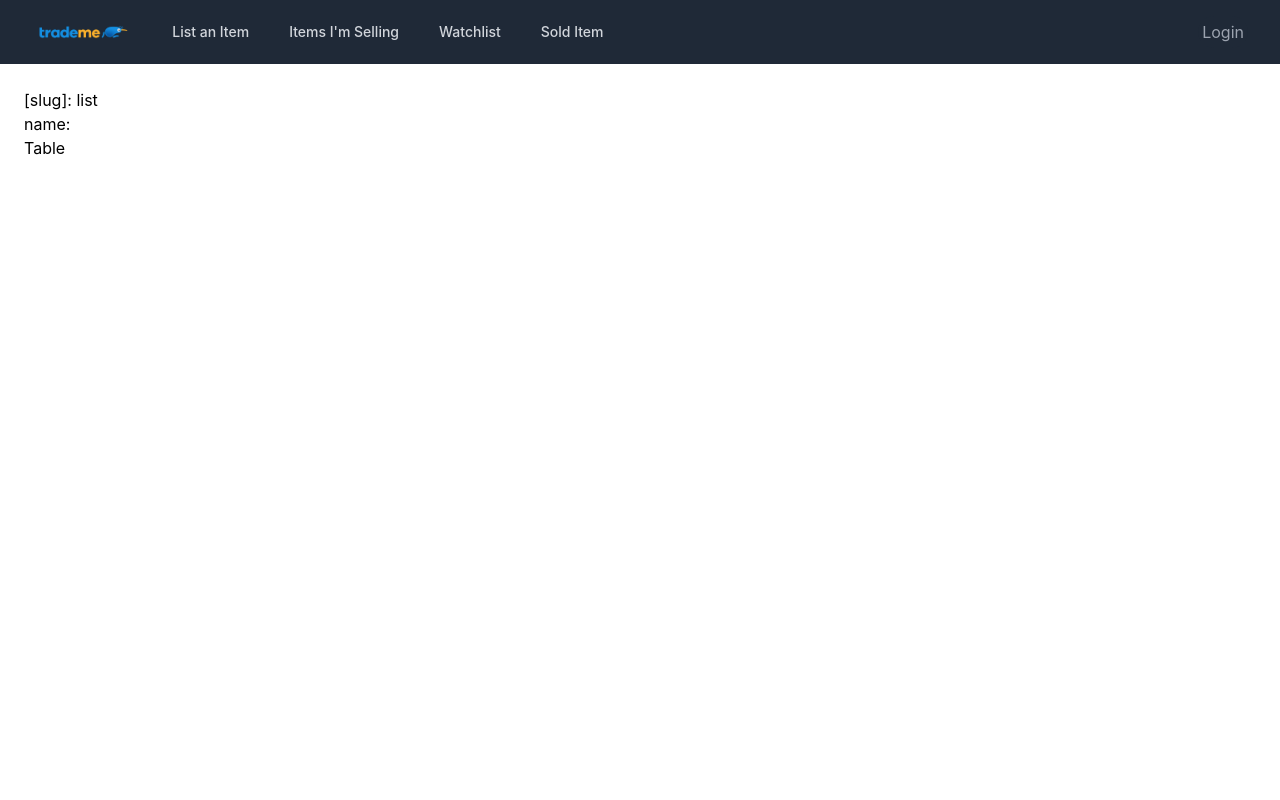
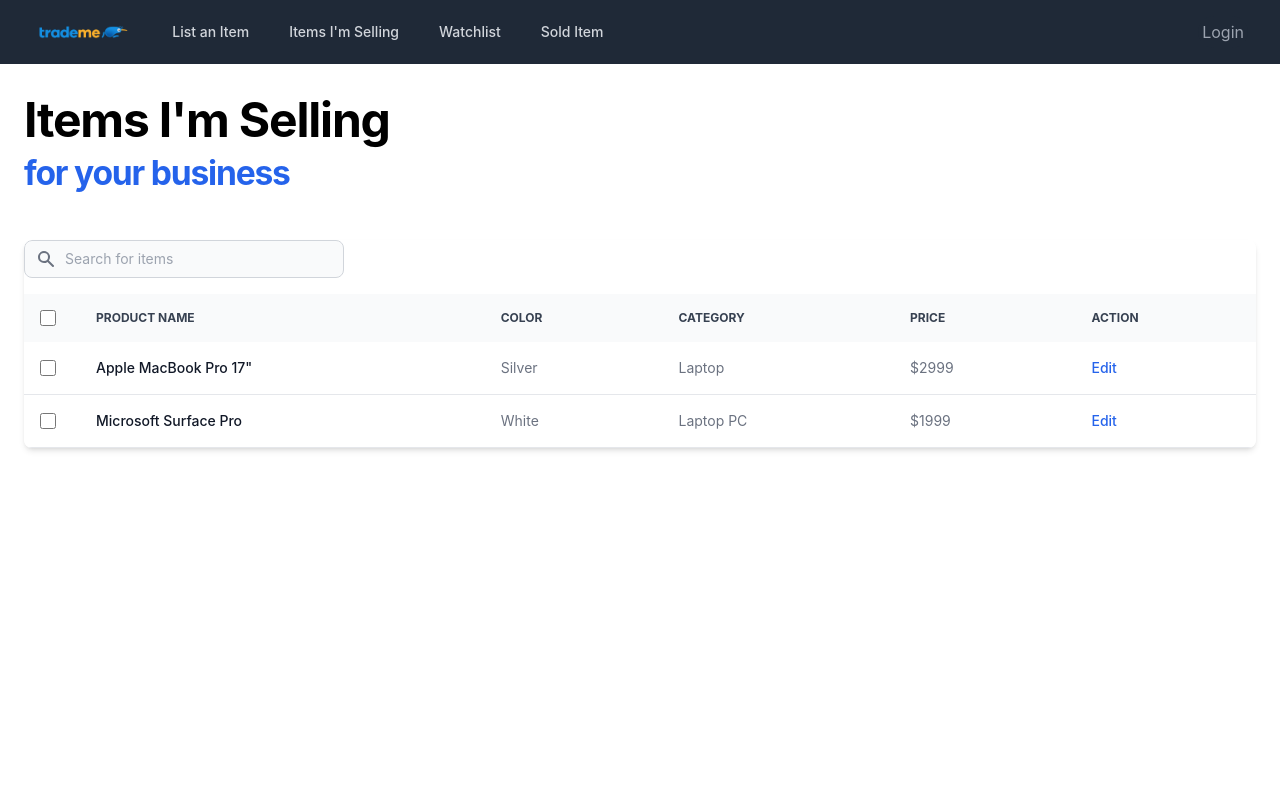
Before and after one commit to yoho4613/Trademe-Manager-App, a Next.js app: page /a/list in a window 1280 px wide. Shown: the top 800 px of the page. Built offline with nearby package versions, Linux system fonts and the light colour scheme.

Commit message:
table setup

```diff
--- a/components/Navbar.jsx
+++ b/components/Navbar.jsx
@@ -6,7 +6,7 @@
 import Link from "next/link";
 import Image from "next/image";
 import assets from "../assets";
-import { BASE_PAGE_SLUG } from "../constant/config";
+import { BASE_PAGE_SLUG, menu } from "../constant/config";
 
 function classNames(...classes) {
   return classes.filter(Boolean).join(" ");
@@ -19,9 +19,37 @@
   {slug: "sold", name: "Sold Item", href: `${BASE_PAGE_SLUG}/sold`, current: false },
 ];
 
+// export const navigation = [...menu]
+
 const Navbar = () => {
   const [isAuth, setIsAuth] = useState(false);
-  const { user, setUser} = useStateContext();
+  // const [navigation, setNavigation] = useState([
+  //   {
+  //     slug: "list",
+  //     name: "List an Item",
+  //     href: `${BASE_PAGE_SLUG}/list`,
+  //     current: false,
+  //   },
+  //   {
+  //     slug: "selling",
+  //     name: "Items I'm Selling",
+  //     href: `${BASE_PAGE_SLUG}/selling`,
+  //     current: true,
+  //   },
+  //   {
+  //     slug: "watchlist",
+  //     name: "Watchlist",
+  //     href: `${BASE_PAGE_SLUG}/watchlist`,
+  //     current: false,
+  //   },
+  //   {
+  //     slug: "sold",
+  //     name: "Sold Item",
+  //     href: `${BASE_PAGE_SLUG}/sold`,
+  //     current: false,
+  //   },
+  // ]);
+  const { user, setUser } = useStateContext();
   const router = useRouter();
 
   useEffect(() => {
--- a/components/Table.jsx
+++ /dev/null
@@ -1,13 +0,0 @@
-import React from 'react'
-import Watchlist from './Watchlist'
-
-
-const Table = ({category: category}) => {
-
-  console.log(category)
-  return (
-    <div>Table</div>
-  )
-}
-
-export default Table
--- /dev/null
+++ b/components/TableDetail.jsx
@@ -0,0 +1,162 @@
+import React, { useEffect, useState } from "react";
+import { useStateContext } from "../context/StateContext";
+import Watchlist from "./Watchlist";
+
+
+const TableDetail = ({ category: category, url: url }) => {
+  const { user, fetchData } = useStateContext();
+  const [search, setSearch] = useState("");
+  const [data, setData] = useState({});
+
+
+
+  useEffect(() => {
+    // fetchData(url, user, setData)
+  }, [search])
+
+
+
+
+
+
+  return (
+    <div>
+      <div className="relative overflow-x-auto shadow-md sm:rounded-lg">
+        <div className="flex items-center justify-between pb-4">
+
+          <label htmlFor="table-search" className="sr-only">
+            Search
+          </label>
+          <div className="relative">
+            <div className="absolute inset-y-0 left-0 flex items-center pl-3 pointer-events-none">
+              <svg
+                className="w-5 h-5 text-gray-500 dark:text-gray-400"
+                aria-hidden="true"
+                fill="currentColor"
+                viewBox="0 0 20 20"
+                xmlns="http://www.w3.org/2000/svg"
+              >
+                <path
+                  fillRule="evenodd"
+                  d="M8 4a4 4 0 100 8 4 4 0 000-8zM2 8a6 6 0 1110.89 3.476l4.817 4.817a1 1 0 01-1.414 1.414l-4.816-4.816A6 6 0 012 8z"
+                  clipRule="evenodd"
+                ></path>
+              </svg>
+            </div>
+            <input
+              type="text"
+              id="table-search"
+              className="block p-2 pl-10 text-sm text-gray-900 border border-gray-300 rounded-lg w-80 bg-gray-50 focus:ring-blue-500 focus:border-blue-500 dark:bg-gray-700 dark:border-gray-600 dark:placeholder-gray-400 dark:text-white dark:focus:ring-blue-500 dark:focus:border-blue-500"
+              placeholder="Search for items"
+              onChange={(e) => setSearch(e.target.value)}
+            />
+          </div>
+        </div>
+        <table className="w-full text-sm text-left text-gray-500 dark:text-gray-400">
+          <thead className="text-xs text-gray-700 uppercase bg-gray-50 dark:bg-gray-700 dark:text-gray-400">
+            <tr>
+              <th scope="col" className="p-4">
+                <div className="flex items-center">
+                  <input
+                    id="checkbox-all-search"
+                    type="checkbox"
+                    className="w-4 h-4 text-blue-600 bg-gray-100 border-gray-300 rounded focus:ring-blue-500 dark:focus:ring-blue-600 dark:ring-offset-gray-800 dark:focus:ring-offset-gray-800 focus:ring-2 dark:bg-gray-700 dark:border-gray-600"
+                  />
+                  <label htmlFor="checkbox-all-search" className="sr-only">
+                    checkbox
+                  </label>
+                </div>
+              </th>
+              <th scope="col" className="px-6 py-3">
+                Product name
+              </th>
+              <th scope="col" className="px-6 py-3">
+                Color
+              </th>
+              <th scope="col" className="px-6 py-3">
+                Category
+              </th>
+              <th scope="col" className="px-6 py-3">
+                Price
+              </th>
+              <th scope="col" className="px-6 py-3">
+                Action
+              </th>
+            </tr>
+          </thead>
+          <tbody>
+            <tr className="bg-white border-b dark:bg-gray-800 dark:border-gray-700 hover:bg-gray-50 dark:hover:bg-gray-600">
+              <td className="w-4 p-4">
+                <div className="flex items-center">
+                  <input
+                    id="checkbox-table-search-1"
+                    type="checkbox"
+                    className="w-4 h-4 text-blue-600 bg-gray-100 border-gray-300 rounded focus:ring-blue-500 dark:focus:ring-blue-600 dark:ring-offset-gray-800 dark:focus:ring-offset-gray-800 focus:ring-2 dark:bg-gray-700 dark:border-gray-600"
+                  />
+                  <label htmlFor="checkbox-table-search-1" className="sr-only">
+                    checkbox
+                  </label>
+                </div>
+              </td>
+              <th
+                scope="row"
+                className="px-6 py-4 font-medium text-gray-900 whitespace-nowrap dark:text-white"
+              >
+                Apple MacBook Pro 17"
+              </th>
+              <td className="px-6 py-4">Silver</td>
+              <td className="px-6 py-4">Laptop</td>
+              <td className="px-6 py-4">$2999</td>
+              <td className="px-6 py-4">
+                <a
+                  href="#"
+                  className="font-medium text-blue-600 dark:text-blue-500 hover:underline"
+                >
+                  Edit
+                </a>
+              </td>
+            </tr>
+
+
+
+            <tr className="bg-white border-b dark:bg-gray-800 dark:border-gray-700 hover:bg-gray-50 dark:hover:bg-gray-600">
+              <td className="w-4 p-4">
+                <div className="flex items-center">
+                  <input
+                    id="checkbox-table-search-2"
+                    type="checkbox"
+                    className="w-4 h-4 text-blue-600 bg-gray-100 border-gray-300 rounded focus:ring-blue-500 dark:focus:ring-blue-600 dark:ring-offset-gray-800 dark:focus:ring-offset-gray-800 focus:ring-2 dark:bg-gray-700 dark:border-gray-600"
+                  />
+                  <label htmlFor="checkbox-table-search-2" className="sr-only">
+                    checkbox
+                  </label>
+                </div>
+              </td>
+              <th
+                scope="row"
+                className="px-6 py-4 font-medium text-gray-900 whitespace-nowrap dark:text-white"
+              >
+                Microsoft Surface Pro
+              </th>
+              <td className="px-6 py-4">White</td>
+              <td className="px-6 py-4">Laptop PC</td>
+              <td className="px-6 py-4">$1999</td>
+              <td className="px-6 py-4">
+                <a
+                  href="#"
+                  className="font-medium text-blue-600 dark:text-blue-500 hover:underline"
+                >
+                  Edit
+                </a>
+              </td>
+            </tr>
+
+
+          </tbody>
+        </table>
+      </div>
+    </div>
+  );
+};
+
+export default TableDetail;
--- a/components/index.js
+++ b/components/index.js
@@ -3,8 +3,8 @@
 import Layout from "./Layout";
 import SellingProducts from "./SellingProducts";
 import Watchlist from "./Watchlist";
-import Table from "./Table";
+import TableDetail from "./TableDetail";
 import Spinner from "./Spinner";
 
 
-export { Navbar, Landing, Layout, SellingProducts, Watchlist, Table, Spinner };
+export { Navbar, Landing, Layout, SellingProducts, Watchlist, TableDetail, Spinner };
--- a/constant/config.js
+++ b/constant/config.js
@@ -1,3 +1,10 @@
 export const BASE_URL = "https://api.tmsandbox.co.nz/v1";
 export const BASE_URL_SECURE = "https://secure.tmsandbox.co.nz"
 export const BASE_PAGE_SLUG = "/a"
+
+export const menu = [
+  {slug: "list", name: "List an Item", href: `${BASE_PAGE_SLUG}/list`, current: false },
+  {slug: "selling", name: "Items I'm Selling", href: `${BASE_PAGE_SLUG}/selling`, current: true },
+  {slug: "watchlist", name: "Watchlist", href: `${BASE_PAGE_SLUG}/watchlist`, current: false },
+  {slug: "sold", name: "Sold Item", href: `${BASE_PAGE_SLUG}/sold`, current: false },
+];
--- a/context/StateContext.js
+++ b/context/StateContext.js
@@ -1,5 +1,6 @@
 import axios from "axios";
 import { createContext, useContext, useState } from "react";
+import { BASE_PAGE_SLUG } from "../constant/config";
 
 const UserContext = createContext();
 
@@ -17,6 +18,7 @@
   });
 
   const fetchData = async (url, user, parse) => {
+    setIsLoading((loading) => !loading);
     const result = await axios.post("/api/mytrademe", {
       url: url,
       ...user,
@@ -24,11 +26,14 @@
 
     parse(result.data);
     console.log(result.data);
+    setIsLoading((loading) => !loading);
     return result.data;
   };
 
   return (
-    <UserContext.Provider value={{ user, setUser, fetchData, isLoading, setIsLoading }}>
+    <UserContext.Provider
+      value={{ user, setUser, fetchData, isLoading, setIsLoading }}
+    >
       {children}
     </UserContext.Provider>
   );
--- a/package.json
+++ b/package.json
@@ -11,6 +11,7 @@
   "dependencies": {
     "@headlessui/react": "^1.7.11",
     "@heroicons/react": "^2.0.15",
+    "@nextui-org/react": "^1.0.0-beta.12",
     "@reduxjs/toolkit": "^1.9.2",
     "axios": "^1.3.3",
     "crypto": "^1.0.1",
--- a/pages/a/[slug].js
+++ b/pages/a/[slug].js
@@ -1,22 +1,33 @@
-import React from "react";
+import React, { useEffect, useState } from "react";
 import { navigation } from "../../components/Navbar";
-import { Spinner, Table } from "../../components";
+import { Spinner, TableDetail } from "../../components";
 import { useStateContext } from "../../context/StateContext";
+
+
 
 const MenuPage = (props) => {
   const { user, fetchData, setIsLoading } = useStateContext();
+  const [nav, setNav] = useState(navigation.find((menu) => menu.current));
+
+  useEffect(() => {
+    console.log(navigation)
+  }, []);
 
   return (
     <div className=" px-6 py-6">
-      [slug]: {props.params} <br />
-      name: {props.name}
-      <Table category={props.params} />
+      <Spinner />
+      <h2 className="mt-0 mb-2 text-4xl font-medium leading-tight text-primary">
+      </h2>
+
+      <h1 className=" sm:text-3xl md:text-4xl xl:text-5xl font-bold tracking-tight mb-12">
+        {nav.name}
+       <br /><span className="text-blue-600" style={{fontSize: '70%'}}>for your business</span></h1>
+
+
+      <TableDetail category={props.params} url={props.api} />
     </div>
   );
 };
-
-// Need to extract the name from navigation and display the name
-
 
 
 export default MenuPage;
@@ -31,6 +42,6 @@
 
 export async function getStaticProps({ params: { slug } }) {
   return {
-    props: { params: slug } // will be passed to the page component as props
+    props: { params: slug }, // will be passed to the page component as props
   };
 }
--- a/pages/index.js
+++ b/pages/index.js
@@ -1,7 +1,7 @@
 import axios from "axios";
 import { useRouter } from "next/router";
 import { useState, useEffect } from "react";
-import { Landing } from "../components";
+
 import Watchlist from "../components/Watchlist";
 import { useStateContext } from "../context/StateContext";
 
```
Also changed, not shown: 1 other file (tests, documents, lock files or other folders).
